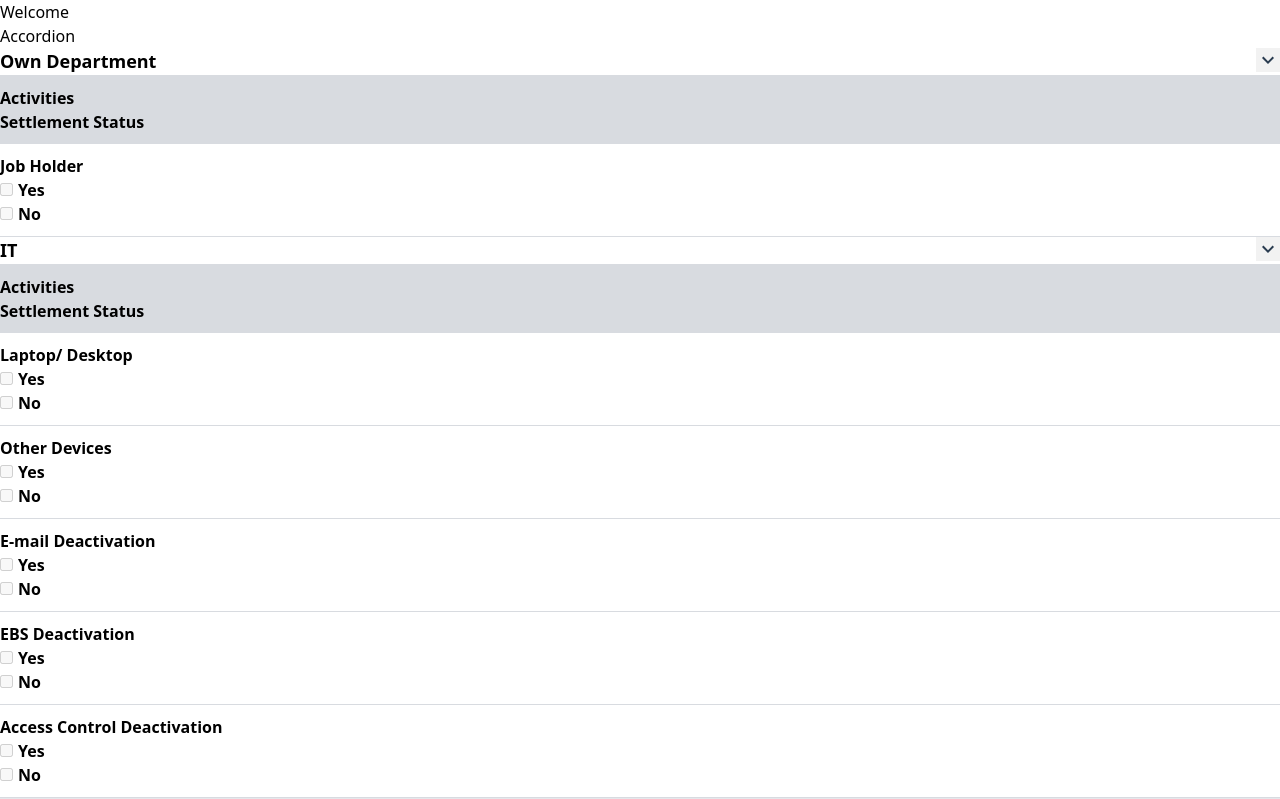
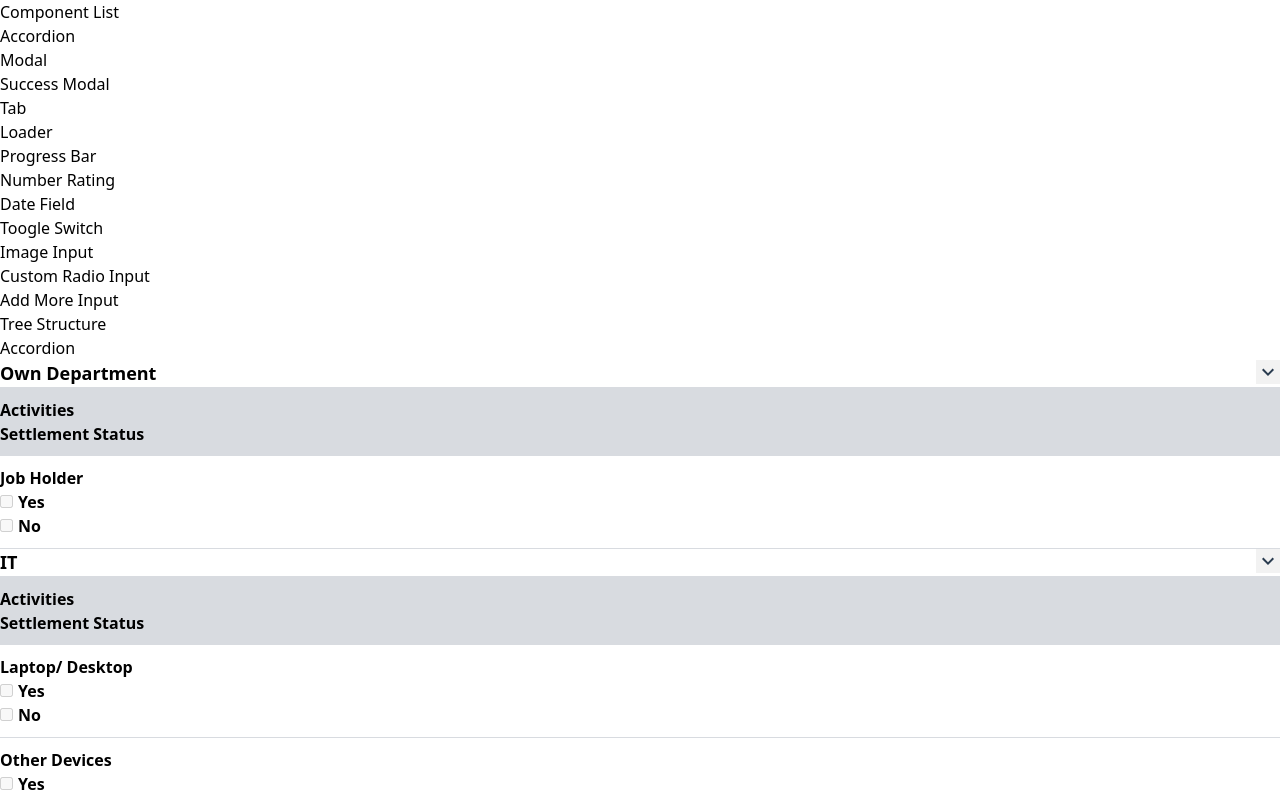
Before and after one commit to Sadi73/my-library, a React (Vite) app: page / in a window 1280 px wide. Shown: the top 799 px of the page. Built offline with nearby package versions, Linux system fonts and the light colour scheme.

Commit message:
added left sidebar

```diff
--- a/src/App.jsx
+++ b/src/App.jsx
@@ -1,25 +1,27 @@
 
 
 import AllComponentsRoot from "./Library/RootComponent/AllComponentsRoot"
-import SideBar from "./Library/RootComponent/SideBar"
-
+import LeftSideBar from "./Library/RootComponent/LeftSideBar"
+import RightSideBar from "./Library/RootComponent/RightSideBar"
 
 function App() {
 
   return (
-    <div className="w-10/12 mx-auto">
-      <h1 className="text-yellow-500 text-center font-bold">Welcome</h1>
+    <div className="grid grid-cols-12 gap-6">
 
-      {/* -------------------------Container-------------------------------- */}
-      <div className="Container flex gap-6">
+      <div className="col-span-2">
+        <LeftSideBar />
+      </div>
 
-        {/*   Main Section   */}
-        <AllComponentsRoot/>
+      {/*   Main Section   */}
+      <div className="col-span-7 px-10">
+        <AllComponentsRoot />
+      </div>
 
 
-        {/*   Side Bar   */}
-        <SideBar/>
-
+      {/*   Side Bar   */}
+      <div className="col-span-3">
+        <RightSideBar />
       </div>
 
     </div>
--- a/src/Library/RootComponent/AllComponentsRoot.jsx
+++ b/src/Library/RootComponent/AllComponentsRoot.jsx
@@ -18,7 +18,7 @@ import CustomTree from '../TreeView/CustomTree/CustomTree';
 
 const AllComponentsRoot = () => {
     return (
-        <div className="library w-3/4">
+        <div className="library">
             <div className="my-10">
                 <h1 className="text-center text-xl font-bold">Accordion</h1>
                 <Accordion />
--- /dev/null
+++ b/src/Library/RootComponent/LeftSideBar.jsx
@@ -0,0 +1,24 @@
+import React from 'react';
+
+const LeftSideBar = () => {
+    return (
+        <div className="sideBar h-[90vh] border-r-2 rounded p-5 sticky top-10 space-y-3">
+            <h1 className='text-xl font-bold text-center'>Component List</h1>
+            <p className='font-light'>Accordion</p>
+            <p className='font-light'>Modal</p>
+            <p className='font-light'>Success Modal</p>
+            <p className='font-light'>Tab</p>
+            <p className='font-light'>Loader</p>
+            <p className='font-light'>Progress Bar</p>
+            <p className='font-light'>Number Rating</p>
+            <p className='font-light'>Date Field</p>
+            <p className='font-light'>Toogle Switch</p>
+            <p className='font-light'>Image Input</p>
+            <p className='font-light'>Custom Radio Input</p>
+            <p className='font-light'>Add More Input</p>
+            <p className='font-light'>Tree Structure</p>
+        </div>
+    );
+};
+
+export default LeftSideBar;
--- /dev/null
+++ b/src/Library/RootComponent/RightSideBar.jsx
@@ -0,0 +1,48 @@
+import React from 'react';
+
+const RightSideBar = () => {
+    return (
+        <div className="sideBar h-[90vh] border-l-2 rounded p-5 sticky top-10 space-y-10">
+            <div>
+                <h1 className='text-xl font-bold text-center'>Important Links</h1>
+                <ul className="text-blue-700 list-disc pl-5 font-light space-y-1">
+                    <li>
+                        <a href="https://github.com/brillout/awesome-react-components" target="_blank">React Awesome Components</a>
+                    </li>
+                    <li>
+                        <a href="https://uiverse.io/all" target="_blank">UniverseIO</a>
+                    </li>
+                    <li>
+                        <a href="https://www.youtube.com/playlist?list=PLwJhhWUZudKp7QPVALB_kXUyzj8cBB__L" target="_blank">Background Tutorials</a>
+                    </li>
+                </ul>
+            </div>
+
+            <div>
+                <h1 className='text-xl font-bold text-center'>Component Libraries</h1>
+                <ul className="text-blue-700 list-disc pl-5 font-light space-y-1">
+                    <li>
+                        <a href="https://ant.design/components/overview/" target="_blank">Ant Design</a>
+                    </li>
+                    <li>
+                        <a href="https://mui.com/material-ui/getting-started/" target="_blank">Material UI</a>
+                    </li>
+                    <li>
+                        <a href="https://daisyui.com/components/" target="_blank">Daisy UI</a>
+                    </li>
+                    <li>
+                        <a href="https://ui.shadcn.com/" target="_blank">Shadcn UI</a>
+                    </li>
+                    <li>
+                        <a href="https://coreui.io/react/docs/getting-started/introduction/" target="_blank">Core UI</a>
+                    </li>
+                    <li>
+                        <a href="https://v2.chakra-ui.com/" target="_blank">Chakra UI</a>
+                    </li>
+                </ul>
+            </div>
+        </div>
+    );
+};
+
+export default RightSideBar;
--- a/src/Library/RootComponent/SideBar.jsx
+++ /dev/null
@@ -1,52 +0,0 @@
-import React from 'react';
-
-const SideBar = () => {
-    return (
-        <div className="sideBar h-[300px] w-1/4 border-2 rounded p-5 sticky top-10">
-            <div>
-                <h1 className='text-xl font-bold text-center'>Important Links</h1>
-                <div className=''>
-                    <ul className="text-blue-700 list-disc pl-5">
-                        <li>
-                            <a href="https://github.com/brillout/awesome-react-components" target="_blank">React Awesome Components</a>
-                        </li>
-                        <li>
-                            <a href="https://uiverse.io/all" target="_blank">UniverseIO</a>
-                        </li>
-                        <li>
-                            <a href="https://www.youtube.com/playlist?list=PLwJhhWUZudKp7QPVALB_kXUyzj8cBB__L" target="_blank">Background Tutorials</a>
-                        </li>
-                    </ul>
-                </div>
-            </div>
-
-            <div>
-                <h1 className='text-xl font-bold text-center'>Component Libraries</h1>
-                <div className=''>
-                    <ul className="text-blue-700 list-disc pl-5">
-                        <li>
-                            <a href="https://ant.design/components/overview/" target="_blank">Ant Design</a>
-                        </li>
-                        <li>
-                            <a href="https://mui.com/material-ui/getting-started/" target="_blank">Material UI</a>
-                        </li>
-                        <li>
-                            <a href="https://daisyui.com/components/" target="_blank">Daisy UI</a>
-                        </li>
-                        <li>
-                            <a href="https://ui.shadcn.com/" target="_blank">Shadcn UI</a>
-                        </li>
-                        <li>
-                            <a href="https://coreui.io/react/docs/getting-started/introduction/" target="_blank">Core UI</a>
-                        </li>
-                        <li>
-                            <a href="https://v2.chakra-ui.com/" target="_blank">Chakra UI</a>
-                        </li>
-                    </ul>
-                </div>
-            </div>
-        </div>
-    );
-};
-
-export default SideBar;
```
